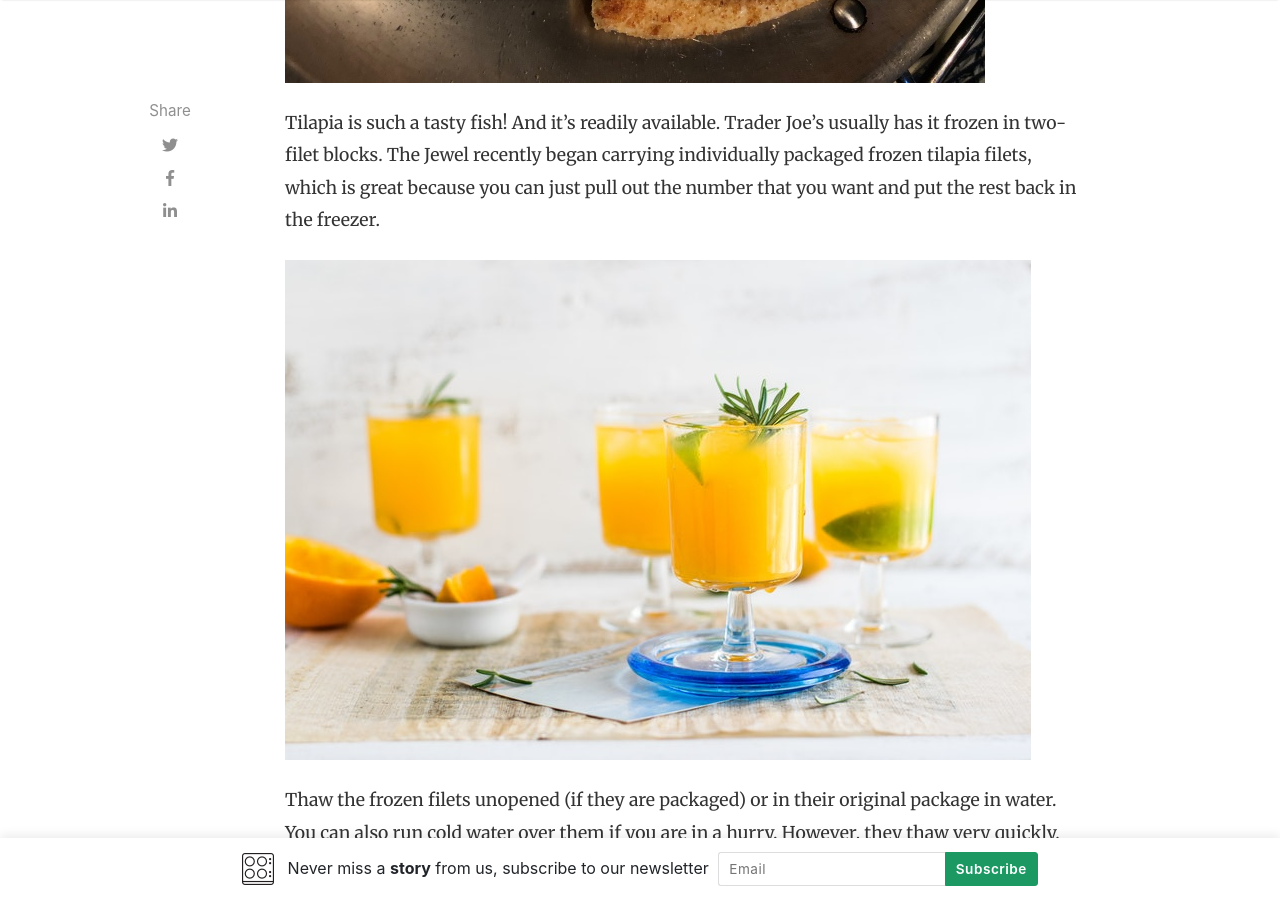
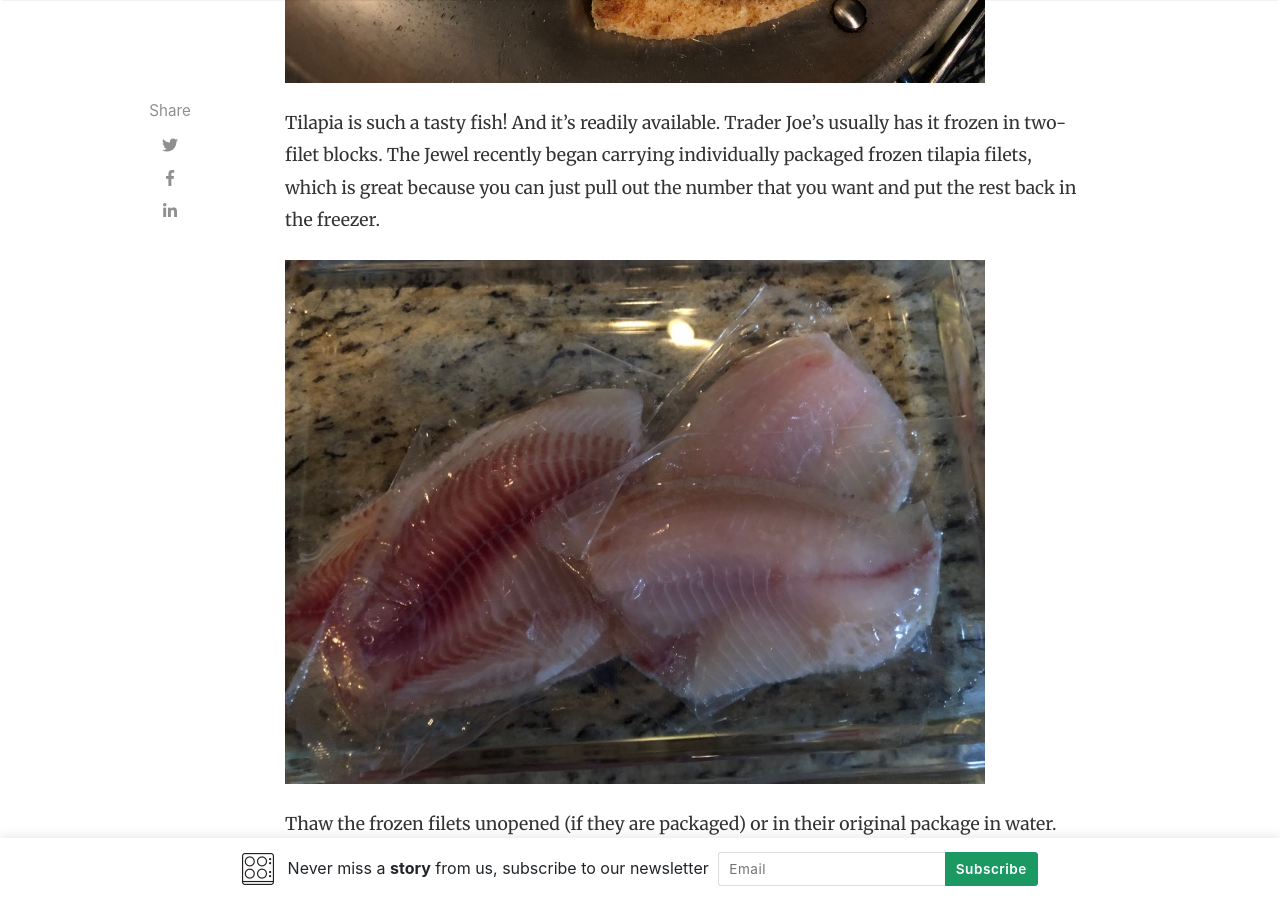
Before and after one commit to pknielski/pknielski.github.io, a Jekyll site: the page built from _posts/2019-04-23-tilapia.md, in a window 1280 px wide and 900 px high, scrolled down 1265 px. Built offline with Jekyll 4.4.1, drawn with Linux system fonts in a browser that asks for light colours; nearby versions of some CDN libraries; comment, search, counter and statistics services are not loaded.

Commit message:
Update 2019-04-23-tilapia.md

```diff
--- a/_posts/2019-04-23-tilapia.md
+++ b/_posts/2019-04-23-tilapia.md
@@ -13,7 +13,7 @@ title: Pan-fried Tilapia
 
 Tilapia is such a tasty fish!  And it’s readily available.  Trader Joe’s usually has it frozen in two-filet blocks.  The Jewel recently began carrying individually packaged frozen tilapia filets, which is great because you can just pull out the number that you want and put the rest back in the freezer.
 
-![step one](/assets/images/9.jpg)
+![thawing](/assets/images/thawing_tilapia_fotor.jpg)
 
 Thaw the frozen filets unopened (if they are packaged) or in their original package in water.  You can also run cold water over them if you are in a hurry.  However, they thaw very quickly, which makes them great for a school/work night.
 
```
